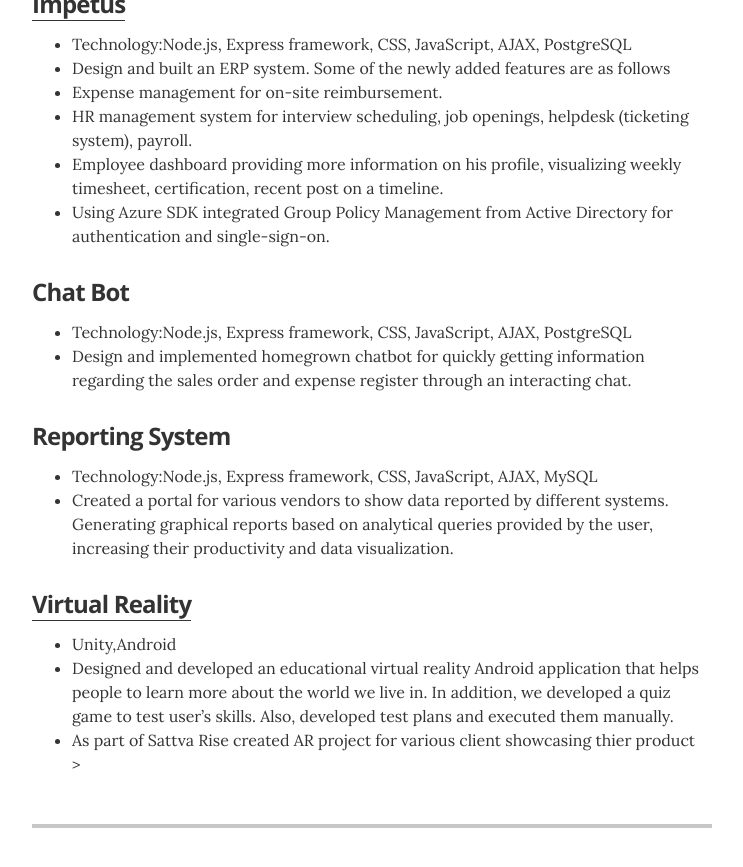
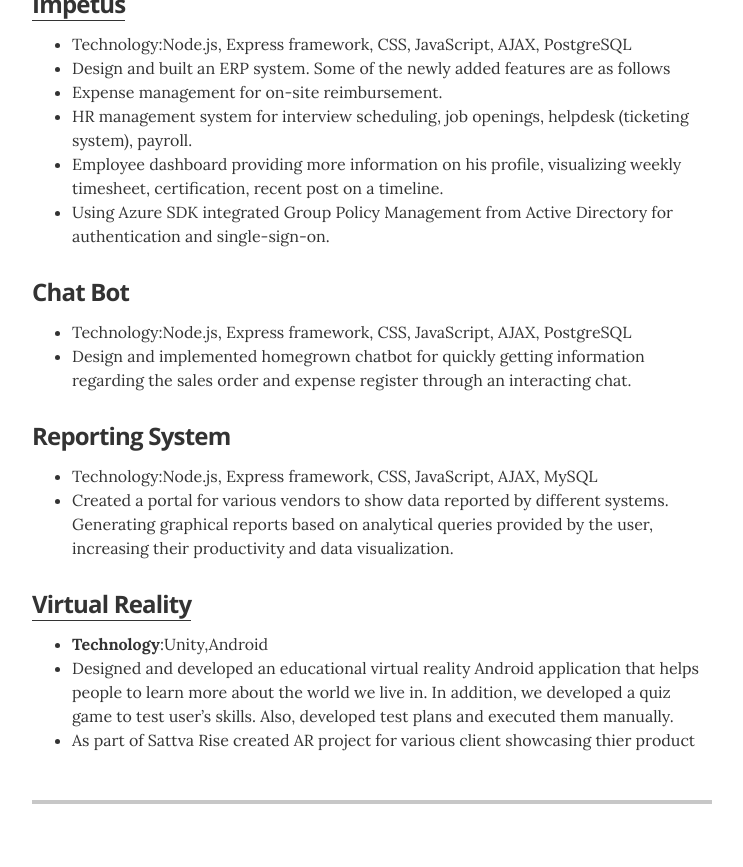
Before and after one commit to sanketgawaderepo/resume, a Jekyll site: the page built from index.html, in a window 1280 px wide and 900 px high, scrolled down 1427 px. Shown: the top 867 px of the window, without its empty margins (268-1011 px from the left). Built offline with Jekyll 4.4.1, drawn with Linux system fonts in a browser that asks for light colours.

Commit message:
Update projects.yml

```diff
--- a/_data/projects.yml
+++ b/_data/projects.yml
@@ -38,6 +38,6 @@
   url: "https://www.youtube.com/watch?v=_QXXo8Sb27w"
   description: >
     <ul class="resume-item-list">
-     <li>Unity,Android</li>
+     <li><b>Technology</b>:Unity,Android</li>
     <li>Designed and developed an educational virtual reality Android application that helps people to learn more about the world we live in. In addition, we developed a quiz game to test user’s skills. Also, developed test plans and executed them manually.</li>
-    <li>As part of Sattva Rise created AR project for various client showcasing thier product</li>></ul>
+    <li>As part of Sattva Rise created AR project for various client showcasing thier product</li></ul>
```
